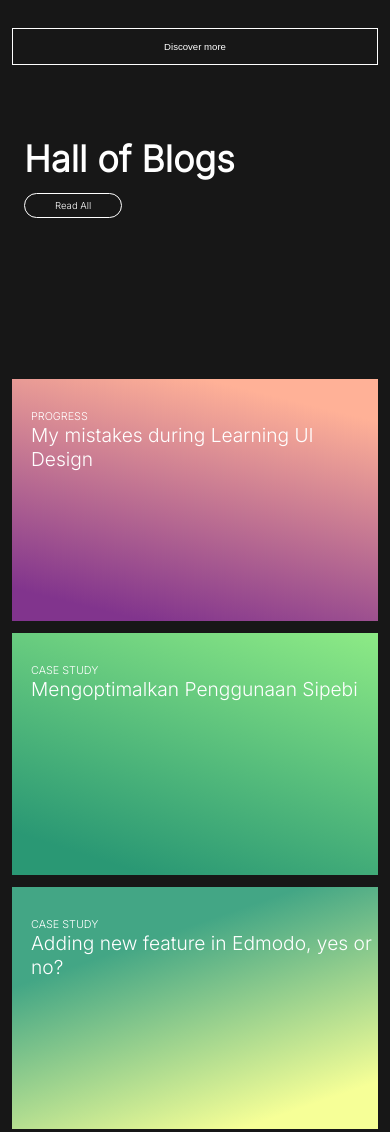
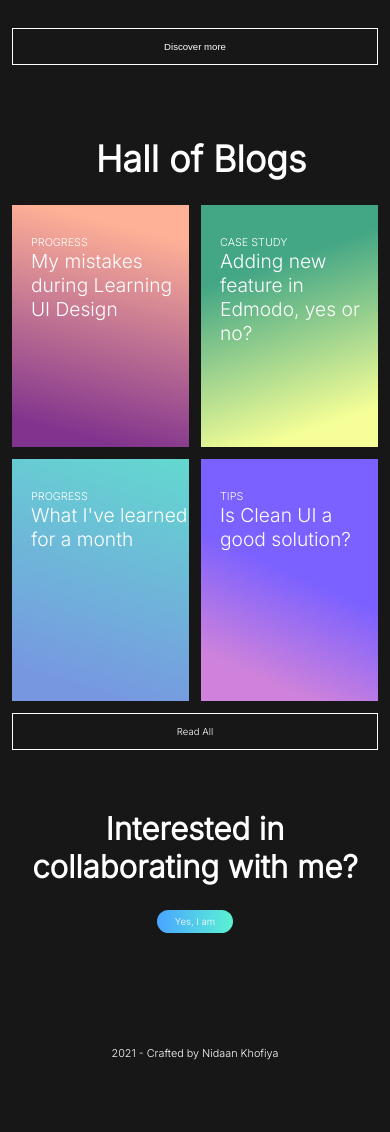
Before and after one commit to antdev1987/fiverrFigma, a website: page index.html in a window 390 px wide. Shown: the part 1749-2881 px from the top of the page. After the commit the page ends 2839 px from the top, so only its background shows below. Drawn offline with Linux system fonts and the light colour scheme.

Commit message:
responsive blog finished

```diff
--- a/index.html
+++ b/index.html
@@ -189,7 +189,16 @@
           <h2 class="pb-2"><span>Hall of Blogs</span></h2>
           <a
             href="https://medium.com/@ofinidaan"
-            class="txt-Capi button card-animated pt-1 pl-5 pr-5 pb-1"
+            class="
+              txt-Capi
+              button button__blog
+              button__blog--desktop
+              card-animated
+              pt-1
+              pl-5
+              pr-5
+              pb-1
+            "
           >
             read all
           </a>
@@ -240,22 +249,14 @@
           </a>
         </main>
       </div>
-      <a
-        href="https://medium.com/@ofinidaan"
-        class="
-          txt-Capi
-          button button__blog
-          txt-Center
-          card-animated
-          color-White
-          pt-1
-          pl-5
-          pr-5
-          pb-1
-        "
-      >
-        read all
-      </a>
+      <div class="container">
+        <a
+          href="https://medium.com/@ofinidaan"
+          class="txt-Capi button button__blog button__blog--phone card-animated pt-1 pl-5 pr-5 pb-1"
+        >
+          read all
+        </a>
+      </div>
     </section>
 
     <!--
--- a/scss/_layout.scss
+++ b/scss/_layout.scss
@@ -321,14 +321,13 @@
     grid-template-columns: repeat(auto-fit, minmax(40rem, 1fr));
     grid-auto-rows: 40.32rem;
     gap: 2rem;
+
+    @include for-size(phone) {
+      grid-template-columns: repeat(2, 1fr);
+      grid-template-rows: auto 40.32rem 40.32rem;
     }
-  &__box {
-    h2 {
-      color: $color-white;
-      font-size: 6rem;
-      word-break: keep-all;
-      width: 75%;
   }
+
   a {
     position: relative;
     border: 1px solid transparent;
@@ -348,8 +347,7 @@
     }
   }
 
-    &--1 {
-      a {
+  .button__blog {
     height: auto;
     width: auto;
     border: 1px solid $color-white;
@@ -361,10 +359,40 @@
       border-radius: 3rem;
     }
 
+    &--phone {
+      display: none;
+    }
+
+    @include for-size(phone) {
+      border-radius: 0;
+      width: 100%;
+      text-align: center;
+      padding: 2rem 0;
+      margin-top: 2rem;
+
+      &::after {
+        border-radius: 0;
+      }
+
+      &--desktop {
+        display: none;
+      }
+
+      &--phone {
+        display: inline-block;
+      }
+    }
+
     &:hover {
       border: 1px solid transparent;
     }
   }
+  &__box {
+    h2 {
+      color: $color-white;
+      font-size: 6rem;
+      word-break: keep-all;
+      width: 75%;
     }
 
     &--2 {
@@ -381,6 +409,22 @@
     }
     &--6 {
       background: linear-gradient(204.23deg, #7b61ff 47.15%, #ce82db 84.48%);
+    }
+
+    @include for-size(phone) {
+      &--1 {
+        grid-column: span 2 / auto;
+        text-align: center;
+        align-self: center;
+
+        h2 {
+          width: 100%;
+        }
+      }
+
+      &--3 {
+        display: none;
+      }
     }
   }
 }
```
Also changed, not shown: css/style.css, images/Img.png (added). Lines whose indentation alone changed are shown as unchanged.
